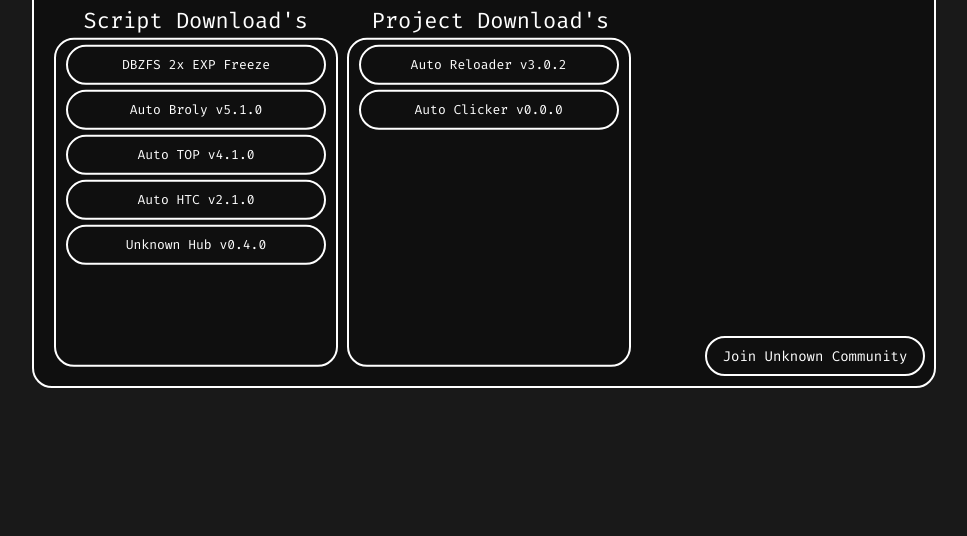
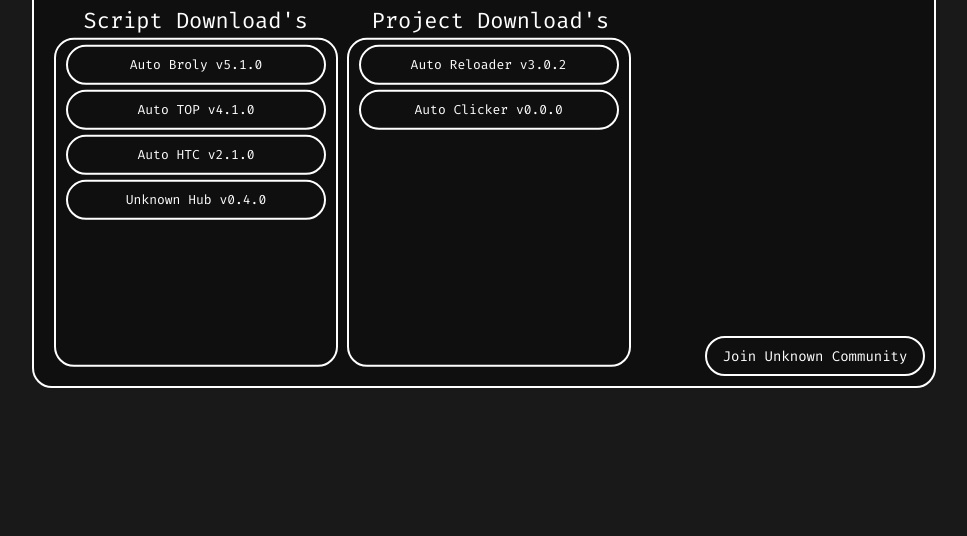
Before and after one commit to TheUnknownScripter/TheUnknownScripter.github.io, a plain HTML site: page index.html in a window 1280 px wide. Shown: the part 264-800 px from the top of the page, without its empty margins (156-1123 px from the left). Drawn offline with Linux system fonts and the light colour scheme.

Commit message:
Update index.html

```diff
--- a/index.html
+++ b/index.html
@@ -14,9 +14,6 @@
         </a>
         <h1 class="ScriptTextLabel">Script Download's</h1>
         <div class="ScriptDownloader">
-            <a href="https://link-target.net/681589/dbzfs-2x-exp-freeze">
-                <button class="DefaultButton">DBZFS 2x EXP Freeze</button>
-            </a>
             <a href="https://link-target.net/681589/tus-auto-broly">
                 <button class="DefaultButton">Auto Broly v5.1.0</button>
             </a>
```
